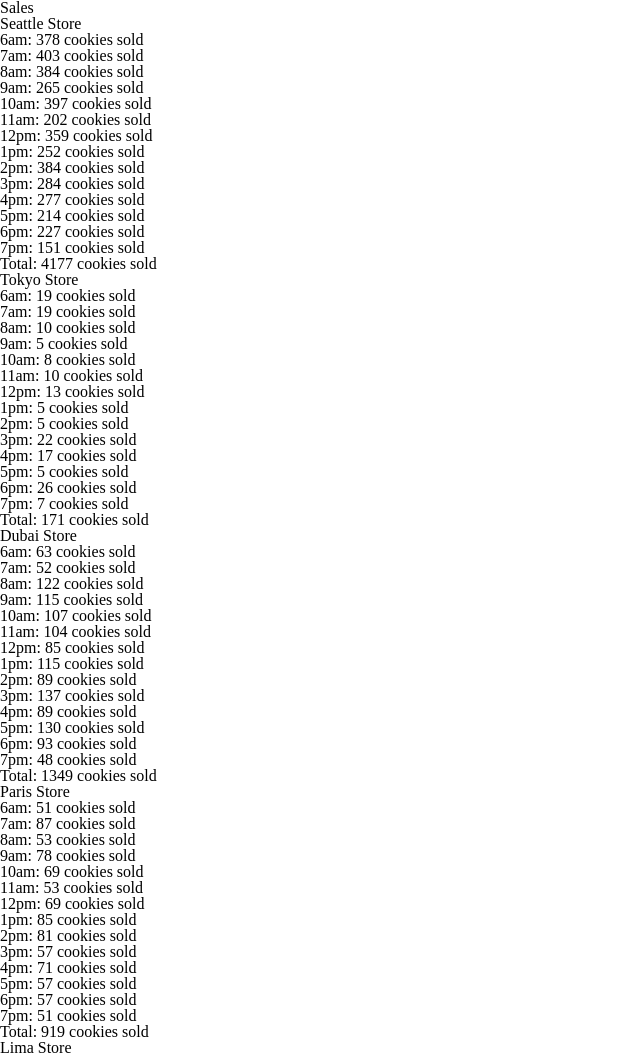
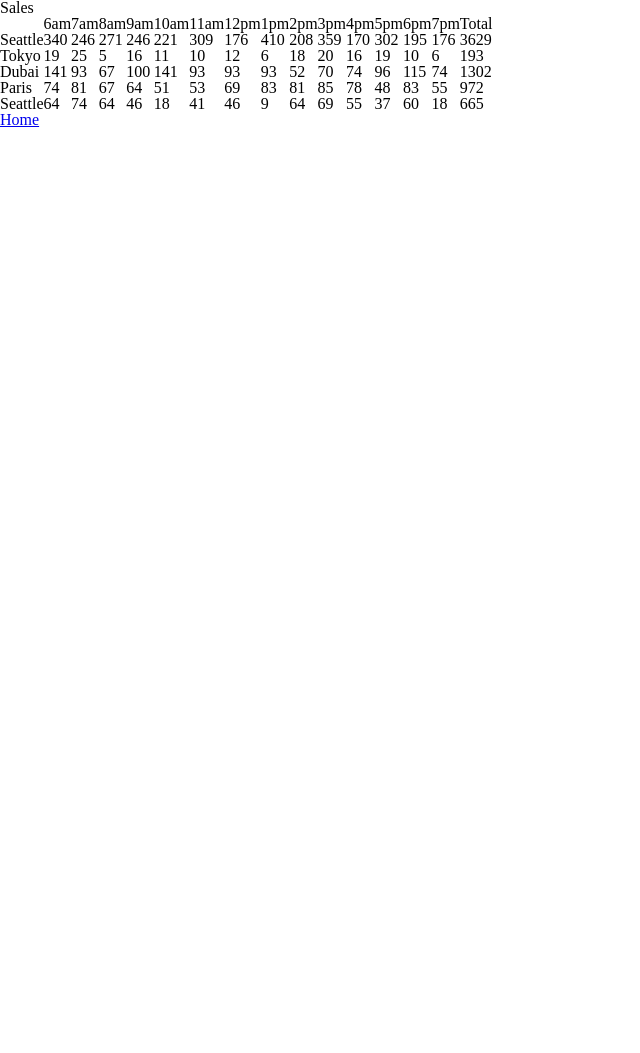
Before and after one commit to luismsandoval/cookie-stand, a plain HTML site: page sales.html in a window 1280 px wide. Shown: the top 1053 px of the page, without its empty margins (0-640 px from the left). After the commit the page ends 800 px from the top, so only its background shows below. Drawn offline with Linux system fonts and the light colour scheme.

Commit message:
replaced all template literal objects with constructor funcitons for lab 7

```diff
--- a/js/app.js
+++ b/js/app.js
@@ -1,20 +1,244 @@
 'use strict';
 
-const salesList = document.getElementById('salesList');
+// const salesList = document.getElementById('salesList');
 
-let seattle = {
-  name: 'Seattle',
-  hour: ['6am', '7am', '8am', '9am', '10am', '11am', '12pm', '1pm', '2pm', '3pm', '4pm', '5pm', '6pm', '7pm'],
-  min: 23,
-  max: 65,
-  avg: 6.3,
-  total: 0,
-  cookiesSold: [],
-  randomCustomer: function () {
+// let hour = ['6am', '7am', '8am', '9am', '10am', '11am', '12pm', '1pm', '2pm', '3pm', '4pm', '5pm', '6pm', '7pm']
+
+// let seattle = {
+//   name: 'Seattle',
+//   hour: ['6am', '7am', '8am', '9am', '10am', '11am', '12pm', '1pm', '2pm', '3pm', '4pm', '5pm', '6pm', '7pm'],
+//   min: 23,
+//   max: 65,
+//   avg: 6.3,
+//   total: 0,
+//   cookiesSold: [],
+//   randomCustomer: function () {
+//     return Math.floor(Math.random() * (this.max - this.min + 1) + this.min);
+//   },
+//   totalCookiesSold: function () {
+//     for (let i = 0; i < this.hour.length; i++) {
+//       let perHour = Math.round(this.randomCustomer() * this.avg);
+//       this.cookiesSold.push(perHour);
+//       this.total = this.cookiesSold.reduce(function (a, b) {
+//         return a + b;
+//       }, 0);
+//     }
+//     return this.total, this.cookiesSold;
+//   },
+//   render: function () {
+//     let sales = document.createElement('ul');
+//     sales.textContent = `${this.name} Store`;
+//     salesList.appendChild(sales);
+//     for (let i = 0; i < this.hour.length; i++) {
+//       let perHour = document.createElement('li');
+//       perHour.textContent = `${this.hour[i]}: ${this.cookiesSold[i]} cookies sold`;
+//       sales.appendChild(perHour);
+//     }
+//     let totalHour = document.createElement('li');
+//     totalHour.textContent = `Total: ${this.total} cookies sold`;
+//     sales.appendChild(totalHour);
+//   }
+// };
+
+// seattle.totalCookiesSold();
+// seattle.render();
+
+// let tokyo = {
+//   name: 'Tokyo',
+//   hour: ['6am', '7am', '8am', '9am', '10am', '11am', '12pm', '1pm', '2pm', '3pm', '4pm', '5pm', '6pm', '7pm'],
+//   min: 3,
+//   max: 24,
+//   avg: 1.2,
+//   total: 0,
+//   cookiesSold: [],
+//   randomCustomer: function () {
+//     return Math.floor(Math.random() * (this.max - this.min + 1) + this.min);
+//   },
+//   totalCookiesSold: function () {
+//     for (let i = 0; i < this.hour.length; i++) {
+//       let perHour = Math.round(this.randomCustomer() * this.avg);
+//       this.cookiesSold.push(perHour);
+//       this.total = this.cookiesSold.reduce(function (a, b) {
+//         return a + b;
+//       }, 0);
+//     }
+//     return this.total, this.cookiesSold;
+//   },
+//   render: function () {
+//     let sales = document.createElement('ul');
+//     sales.textContent = `${this.name} Store`;
+//     salesList.appendChild(sales);
+//     for (let i = 0; i < this.hour.length; i++) {
+//       let perHour = document.createElement('li');
+//       perHour.textContent = `${this.hour[i]}: ${this.cookiesSold[i]} cookies sold`;
+//       sales.appendChild(perHour);
+//     }
+//     let totalHour = document.createElement('li');
+//     totalHour.textContent = `Total: ${this.total} cookies sold`;
+//     sales.appendChild(totalHour);
+//   }
+// };
+
+// tokyo.totalCookiesSold();
+// tokyo.render();
+
+// let dubai = {
+//   name: 'Dubai',
+//   hour: ['6am', '7am', '8am', '9am', '10am', '11am', '12pm', '1pm', '2pm', '3pm', '4pm', '5pm', '6pm', '7pm'],
+//   min: 11,
+//   max: 38,
+//   avg: 3.7,
+//   total: 0,
+//   cookiesSold: [],
+//   randomCustomer: function () {
+//     return Math.floor(Math.random() * (this.max - this.min + 1) + this.min);
+//   },
+//   totalCookiesSold: function () {
+//     for (let i = 0; i < this.hour.length; i++) {
+//       let perHour = Math.round(this.randomCustomer() * this.avg);
+//       this.cookiesSold.push(perHour);
+//       this.total = this.cookiesSold.reduce(function (a, b) {
+//         return a + b;
+//       }, 0);
+//     }
+//     return this.total, this.cookiesSold;
+//   },
+//   render: function () {
+//     let sales = document.createElement('ul');
+//     sales.textContent = `${this.name} Store`;
+//     salesList.appendChild(sales);
+//     for (let i = 0; i < this.hour.length; i++) {
+//       let perHour = document.createElement('li');
+//       perHour.textContent = `${this.hour[i]}: ${this.cookiesSold[i]} cookies sold`;
+//       sales.appendChild(perHour);
+//     }
+//     let totalHour = document.createElement('li');
+//     totalHour.textContent = `Total: ${this.total} cookies sold`;
+//     sales.appendChild(totalHour);
+//   }
+// };
+
+// dubai.totalCookiesSold();
+// dubai.render();
+
+// let paris = {
+//   name: 'Paris',
+//   hour: ['6am', '7am', '8am', '9am', '10am', '11am', '12pm', '1pm', '2pm', '3pm', '4pm', '5pm', '6pm', '7pm'],
+//   min: 20,
+//   max: 38,
+//   avg: 2.3,
+//   total: 0,
+//   cookiesSold: [],
+//   randomCustomer: function () {
+//     return Math.floor(Math.random() * (this.max - this.min + 1) + this.min);
+//   },
+//   totalCookiesSold: function () {
+//     for (let i = 0; i < this.hour.length; i++) {
+//       let perHour = Math.round(this.randomCustomer() * this.avg);
+//       this.cookiesSold.push(perHour);
+//       this.total = this.cookiesSold.reduce(function (a, b) {
+//         return a + b;
+//       }, 0);
+//     }
+//     return this.total, this.cookiesSold;
+//   },
+//   render: function () {
+//     let sales = document.createElement('ul');
+//     sales.textContent = `${this.name} Store`;
+//     salesList.appendChild(sales);
+//     for (let i = 0; i < this.hour.length; i++) {
+//       let perHour = document.createElement('li');
+//       perHour.textContent = `${this.hour[i]}: ${this.cookiesSold[i]} cookies sold`;
+//       sales.appendChild(perHour);
+//     }
+//     let totalHour = document.createElement('li');
+//     totalHour.textContent = `Total: ${this.total} cookies sold`;
+//     sales.appendChild(totalHour);
+//   }
+// };
+
+// paris.totalCookiesSold();
+// paris.render();
+
+// let lima = {
+//   name: 'Lima',
+//   hour: ['6am', '7am', '8am', '9am', '10am', '11am', '12pm', '1pm', '2pm', '3pm', '4pm', '5pm', '6pm', '7pm'],
+//   min: 2,
+//   max: 16,
+//   avg: 4.6,
+//   total: 0,
+//   cookiesSold: [],
+//   randomCustomer: function () {
+//     return Math.floor(Math.random() * (this.max - this.min + 1) + this.min);
+//   },
+//   totalCookiesSold: function () {
+//     for (let i = 0; i < this.hour.length; i++) {
+//       let perHour = Math.round(this.randomCustomer() * this.avg);
+//       this.cookiesSold.push(perHour);
+//       this.total = this.cookiesSold.reduce(function (a, b) {
+//         return a + b;
+//       }, 0);
+//     }
+//     return this.total, this.cookiesSold;
+//   },
+//   render: function () {
+//     let sales = document.createElement('ul');
+//     sales.textContent = `${this.name} Store`;
+//     salesList.appendChild(sales);
+//     for (let i = 0; i < this.hour.length; i++) {
+//       let perHour = document.createElement('li');
+//       perHour.textContent = `${this.hour[i]}: ${this.cookiesSold[i]} cookies sold`;
+//       sales.appendChild(perHour);
+//     }
+//     let totalHour = document.createElement('li');
+//     totalHour.textContent = `Total: ${this.total} cookies sold`;
+//     sales.appendChild(totalHour);
+//   }
+// };
+
+// lima.totalCookiesSold();
+// lima.render();
+
+// let storesSales = {
+//   sales: [seattle.cookiesSold, tokyo.cookiesSold, dubai.cookiesSold, paris.cookiesSold, lima.cookiesSold],
+//   totalSales: [seattle.total, tokyo.total, dubai.total, paris.total, lima.total]
+// };
+
+// console.log(storesSales.sales);
+// console.log(storesSales.totalSales);
+
+const tableHeader = document.querySelector('#salesTable thead');
+const tableBody = document.querySelector('#salesTable tbody');
+
+let tHead = ['', '6am', '7am', '8am', '9am', '10am', '11am', '12pm', '1pm', '2pm', '3pm', '4pm', '5pm', '6pm', '7pm', 'Total'];
+
+let hours = ['6am', '7am', '8am', '9am', '10am', '11am', '12pm', '1pm', '2pm', '3pm', '4pm', '5pm', '6pm', '7pm'];
+
+function Sales(name, min, max, avg) {
+  this.name = name;
+  this.min = min;
+  this.max = max;
+  this.avg = avg;
+  this.total = 0;
+  this.hour = ['6am', '7am', '8am', '9am', '10am', '11am', '12pm', '1pm', '2pm', '3pm', '4pm', '5pm', '6pm', '7pm'];
+  this.cookiesSold = [];
+}
+
+let salesArray = [
+  new Sales('Seattle', 23, 65, 6.3),
+  new Sales('Tokyo', 3, 24, 1.2),
+  new Sales('Dubai', 11, 38, 3.7),
+  new Sales('Paris', 20, 38, 2.3),
+  new Sales('Seattle', 2, 16, 4.6),
+];
+
+Sales.prototype.randomCustomer = function () {
   return Math.floor(Math.random() * (this.max - this.min + 1) + this.min);
-  },
-  totalCookiesSold: function () {
+};
+
+Sales.prototype.totalCookiesSold = function () {
   for (let i = 0; i < this.hour.length; i++) {
+    this.total = 0;
     let perHour = Math.round(this.randomCustomer() * this.avg);
     this.cookiesSold.push(perHour);
     this.total = this.cookiesSold.reduce(function (a, b) {
@@ -22,177 +246,57 @@
     }, 0);
   }
   return this.total, this.cookiesSold;
-  },
-  render: function () {
-    let sales = document.createElement('ul');
-    sales.textContent = `${this.name} Store`;
-    salesList.appendChild(sales);
-    for (let i = 0; i < this.hour.length; i++) {
-      let perHour = document.createElement('li');
-      perHour.textContent = `${this.hour[i]}: ${this.cookiesSold[i]} cookies sold`;
-      sales.appendChild(perHour);
-    }
-    let totalHour = document.createElement('li');
-    totalHour.textContent = `Total: ${this.total} cookies sold`;
-    sales.appendChild(totalHour);
+};
+
+Sales.prototype.head = function () {
+  for (let i = 0; i < tHead.length; i++) {
+    let th = document.createElement('th');
+    th.textContent = `${tHead[i]}`;
+    tableHeader.appendChild(th);
   }
 };
 
-seattle.totalCookiesSold();
-seattle.render();
+Sales.prototype.render = function () {
+  let tr = document.createElement('tr');
+  tableBody.appendChild(tr);
+  let tdName = document.createElement('td');
+  tdName.textContent = `${this.name}`;
+  tr.appendChild(tdName);
+  for (let i = 0; i < this.hour.length; i++) {
+    let td = document.createElement('td');
+    td.textContent = `${this.cookiesSold[i]}`;
+    tr.appendChild(td);
+  }
+  let tdTotal = document.createElement('td');
+  tdTotal.textContent = `${this.total}`;
+  tr.appendChild(tdTotal);
+};
 
-let tokyo = {
-  name: 'Tokyo',
-  hour: ['6am', '7am', '8am', '9am', '10am', '11am', '12pm', '1pm', '2pm', '3pm', '4pm', '5pm', '6pm', '7pm'],
-  min: 3,
-  max: 24,
-  avg: 1.2,
-  total: 0,
-  cookiesSold: [],
-  randomCustomer: function () {
-    return Math.floor(Math.random() * (this.max - this.min + 1) + this.min);
-  },
-  totalCookiesSold: function () {
-    for (let i = 0; i < this.hour.length; i++) {
-      let perHour = Math.round(this.randomCustomer() * this.avg);
-      this.cookiesSold.push(perHour);
-      this.total = this.cookiesSold.reduce(function (a, b) {
-        return a + b;
-      }, 0);
+Sales.prototype.foot = function () {
+  for (let i = 0; i < hours.length; i++) {
+    let total = 0;
+    let hourTotal = [];
+    for (let j = 0; j < hours.length; j++) {
+      total += salesArray[i].cookiesSold[j];
+      return total;
     }
-    return this.total, this.cookiesSold;
-  },
-  render: function () {
-    let sales = document.createElement('ul');
-    sales.textContent = `${this.name} Store`;
-    salesList.appendChild(sales);
-    for (let i = 0; i < this.hour.length; i++) {
-      let perHour = document.createElement('li');
-      perHour.textContent = `${this.hour[i]}: ${this.cookiesSold[i]} cookies sold`;
-      sales.appendChild(perHour);
-    }
-    let totalHour = document.createElement('li');
-    totalHour.textContent = `Total: ${this.total} cookies sold`;
-    sales.appendChild(totalHour);
+    hourTotal.push(total);
+    let th = document.createElement('th');
+    th.textContent = `${hourTotal[i]}`;
+    tableBody.appendChild(th);
   }
 };
 
-tokyo.totalCookiesSold();
-tokyo.render();
 
-let dubai = {
-  name: 'Dubai',
-  hour: ['6am', '7am', '8am', '9am', '10am', '11am', '12pm', '1pm', '2pm', '3pm', '4pm', '5pm', '6pm', '7pm'],
-  min: 11,
-  max: 38,
-  avg: 3.7,
-  total: 0,
-  cookiesSold: [],
-  randomCustomer: function () {
-    return Math.floor(Math.random() * (this.max - this.min + 1) + this.min);
-  },
-  totalCookiesSold: function () {
-    for (let i = 0; i < this.hour.length; i++) {
-      let perHour = Math.round(this.randomCustomer() * this.avg);
-      this.cookiesSold.push(perHour);
-      this.total = this.cookiesSold.reduce(function (a, b) {
-        return a + b;
-      }, 0);
+Sales.prototype.master = function () {
+  Sales.prototype.head();
+  for (let i = 0; i < salesArray.length; i++) {
+    let sales = salesArray[i];
+    sales.totalCookiesSold();
+    sales.render();
   }
-    return this.total, this.cookiesSold;
-  },
-  render: function () {
-    let sales = document.createElement('ul');
-    sales.textContent = `${this.name} Store`;
-    salesList.appendChild(sales);
-    for (let i = 0; i < this.hour.length; i++) {
-      let perHour = document.createElement('li');
-      perHour.textContent = `${this.hour[i]}: ${this.cookiesSold[i]} cookies sold`;
-      sales.appendChild(perHour);
-    }
-    let totalHour = document.createElement('li');
-    totalHour.textContent = `Total: ${this.total} cookies sold`;
-    sales.appendChild(totalHour);
-  }
+  Sales.prototype.foot();
 };
 
-dubai.totalCookiesSold();
-dubai.render();
 
-let paris = {
-  name: 'Paris',
-  hour: ['6am', '7am', '8am', '9am', '10am', '11am', '12pm', '1pm', '2pm', '3pm', '4pm', '5pm', '6pm', '7pm'],
-  min: 20,
-  max: 38,
-  avg: 2.3,
-  total: 0,
-  cookiesSold: [],
-  randomCustomer: function () {
-    return Math.floor(Math.random() * (this.max - this.min + 1) + this.min);
-  },
-  totalCookiesSold: function () {
-    for (let i = 0; i < this.hour.length; i++) {
-      let perHour = Math.round(this.randomCustomer() * this.avg);
-      this.cookiesSold.push(perHour);
-      this.total = this.cookiesSold.reduce(function (a, b) {
-        return a + b;
-      }, 0);
-    }
-    return this.total, this.cookiesSold;
-  },
-  render: function() {
-    let sales = document.createElement('ul');
-    sales.textContent = `${this.name} Store`;
-    salesList.appendChild(sales);
-    for (let i = 0; i < this.hour.length; i++) {
-      let perHour = document.createElement('li');
-      perHour.textContent = `${this.hour[i]}: ${this.cookiesSold[i]} cookies sold`;
-      sales.appendChild(perHour);
-    }
-    let totalHour = document.createElement('li');
-    totalHour.textContent = `Total: ${this.total} cookies sold`;
-    sales.appendChild(totalHour);
-  }
-};
-
-paris.totalCookiesSold();
-paris.render();
-
-let lima = {
-  name: 'Lima',
-  hour: ['6am', '7am', '8am', '9am', '10am', '11am', '12pm', '1pm', '2pm', '3pm', '4pm', '5pm', '6pm', '7pm'],
-  min: 2,
-  max: 16,
-  avg: 4.6,
-  total: 0,
-  cookiesSold: [],
-  randomCustomer: function () {
-    return Math.floor(Math.random() * (this.max - this.min + 1) + this.min);
-  },
-  totalCookiesSold: function () {
-    for (let i = 0; i < this.hour.length; i++) {
-      let perHour = Math.round(this.randomCustomer() * this.avg);
-      this.cookiesSold.push(perHour);
-      this.total = this.cookiesSold.reduce(function (a, b) {
-        return a + b;
-      }, 0);
-    }
-    return this.total, this.cookiesSold;
-  },
-  render: function () {
-    let sales = document.createElement('ul');
-    sales.textContent = `${this.name} Store`;
-    salesList.appendChild(sales);
-    for (let i = 0; i < this.hour.length; i++) {
-      let perHour = document.createElement('li');
-      perHour.textContent = `${this.hour[i]}: ${this.cookiesSold[i]} cookies sold`;
-      sales.appendChild(perHour);
-    }
-    let totalHour = document.createElement('li');
-    totalHour.textContent = `Total: ${this.total} cookies sold`;
-    sales.appendChild(totalHour);
-  }
-};
-
-lima.totalCookiesSold();
-lima.render();
+Sales.prototype.master();
--- a/sales.html
+++ b/sales.html
@@ -14,6 +14,14 @@
       <div id="salesList">
 
       </div>
+      <table id="salesTable">
+        <thead>
+
+        </thead>
+        <tbody>
+
+        </tbody>
+      </table>
     </main>
     <a href="index.html">Home</a>
     <script src="js/app.js"></script>
```
Also changed, not shown: 1 other file. Lines whose indentation alone changed are shown as unchanged.
